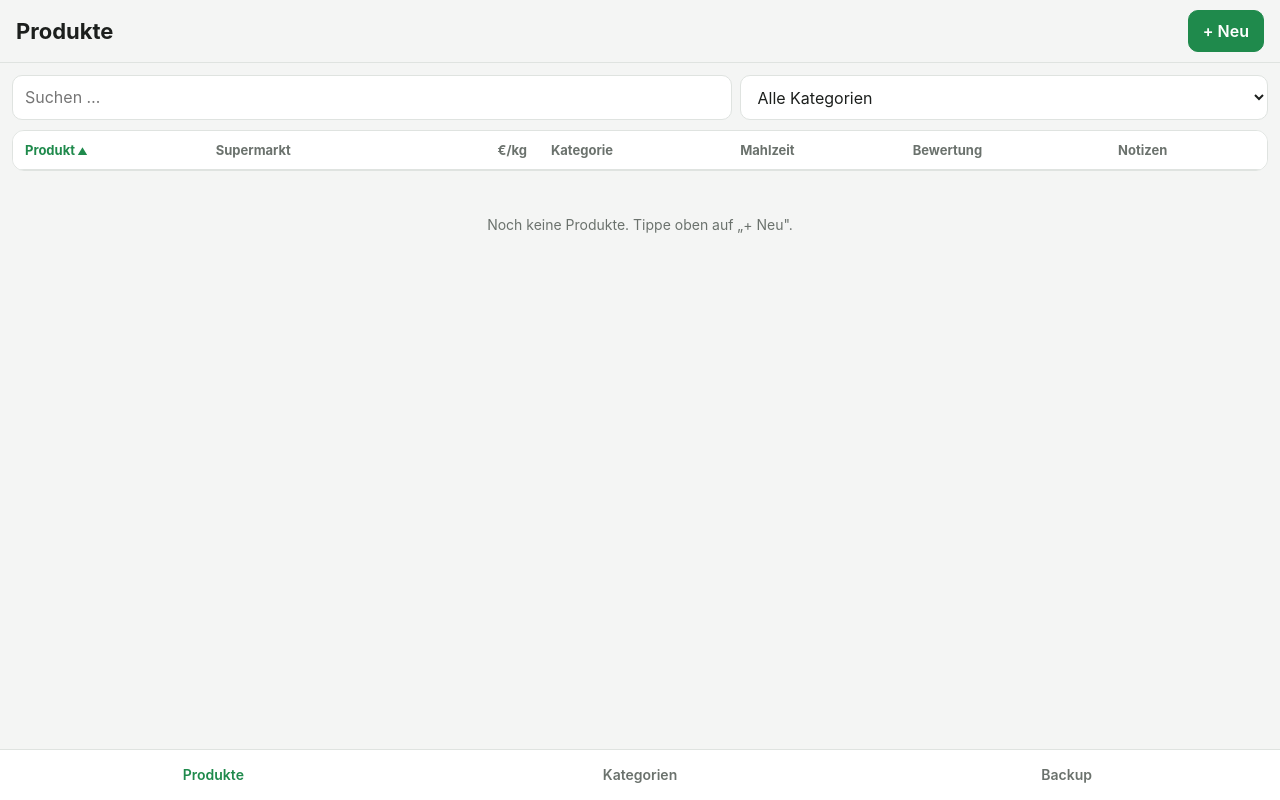
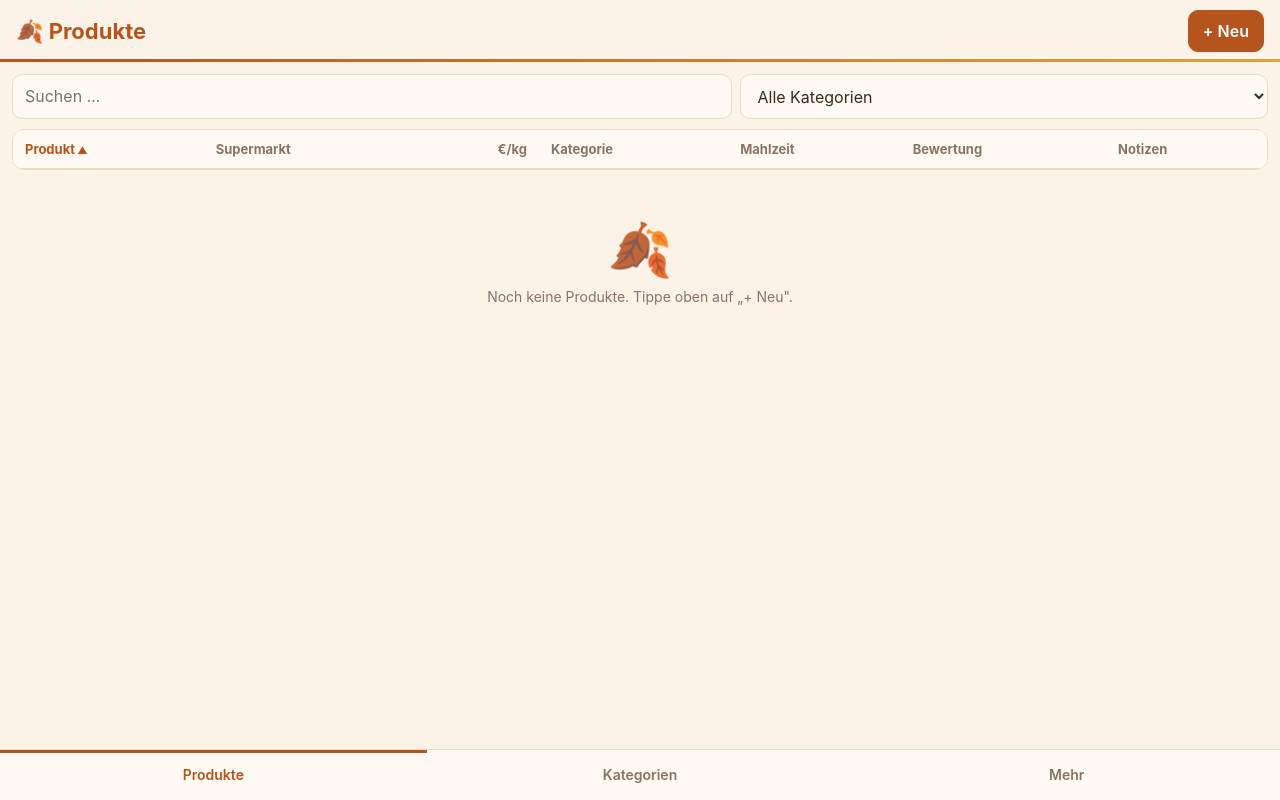
Before and after one commit to Mertikano/supermarkt, a plain HTML site: page index.html in a window 1280 px wide. Drawn offline with Linux system fonts and the light colour scheme.

Commit message:
Add files via upload

```diff
--- a/app.js
+++ b/app.js
@@ -193,7 +193,7 @@ function renderAll() {
 }
 
 /* ---------- Tabs ---------- */
-const titles = { products: "Produkte", categories: "Kategorien", backup: "Backup" };
+const titles = { products: "Produkte", categories: "Kategorien", backup: "Mehr" };
 document.querySelectorAll(".tabs button").forEach((b) => {
   b.onclick = () => {
     document.querySelectorAll(".tabs button").forEach((x) => x.classList.toggle("active", x === b));
@@ -375,6 +375,65 @@ $("importFile").onchange = async (e) => {
   }
 };
 
+
+/* ---------- Design nach Jahreszeit ---------- */
+const THEMES = {
+  fruehling:   { label: "Frühling",   emoji: "🌸" },
+  sommer:      { label: "Sommer",     emoji: "☀️" },
+  herbst:      { label: "Herbst",     emoji: "🍂" },
+  winter:      { label: "Winter",     emoji: "❄️" },
+  ostern:      { label: "Ostern",     emoji: "🐣" },
+  weihnachten: { label: "Weihnachten", emoji: "🎄" },
+};
+function easterSunday(y) { // Gaußsche Osterformel
+  const a = y % 19, b = Math.floor(y / 100), c = y % 100;
+  const d = Math.floor(b / 4), e = b % 4, f = Math.floor((b + 8) / 25);
+  const g = Math.floor((b - f + 1) / 3), h = (19 * a + b - d - g + 15) % 30;
+  const i = Math.floor(c / 4), k = c % 4, l = (32 + 2 * e + 2 * i - h - k) % 7;
+  const m = Math.floor((a + 11 * h + 22 * l) / 451);
+  const month = Math.floor((h + l - 7 * m + 114) / 31);
+  const day = ((h + l - 7 * m + 114) % 31) + 1;
+  return new Date(y, month - 1, day);
+}
+function autoTheme(now = new Date()) {
+  const y = now.getFullYear();
+  const today = new Date(y, now.getMonth(), now.getDate());
+  const e = easterSunday(y);
+  const from = new Date(e); from.setDate(e.getDate() - 14);  // 2 Wochen vor Ostern
+  const to = new Date(e); to.setDate(e.getDate() + 1);       // bis Ostermontag
+  if (today >= from && today <= to) return "ostern";
+  const md = (now.getMonth() + 1) * 100 + now.getDate();
+  if (md >= 1201 && md <= 1226) return "weihnachten";
+  if (md >= 1227 || md <= 320) return "winter";
+  if (md <= 620) return "fruehling";
+  if (md <= 922) return "sommer";
+  return "herbst";
+}
+function themePref() {
+  try { return localStorage.getItem("theme") || "auto"; } catch { return "auto"; }
+}
+function applyTheme() {
+  const pref = themePref();
+  const name = THEMES[pref] ? pref : autoTheme();
+  document.documentElement.dataset.theme = name;
+  $("themeEmoji").textContent = THEMES[name].emoji;
+  $("emptyEmoji").textContent = THEMES[name].emoji;
+  const bg = getComputedStyle(document.documentElement).getPropertyValue("--bg").trim();
+  const meta = document.querySelector('meta[name="theme-color"]');
+  if (meta && bg) meta.content = bg;
+  const sel = $("themeSel");
+  sel.innerHTML = `<option value="auto">Automatisch (jetzt: ${THEMES[autoTheme()].emoji} ${THEMES[autoTheme()].label})</option>` +
+    Object.entries(THEMES).map(([k, t]) => `<option value="${k}">${t.emoji} ${t.label}</option>`).join("");
+  sel.value = THEMES[pref] ? pref : "auto";
+}
+$("themeSel").onchange = (e) => {
+  try { localStorage.setItem("theme", e.target.value); } catch {}
+  applyTheme();
+};
+document.addEventListener("visibilitychange", () => { if (!document.hidden) applyTheme(); });
+window.matchMedia("(prefers-color-scheme: dark)").addEventListener("change", applyTheme);
+applyTheme();
+
 /* ---------- Start ---------- */
 (async function init() {
   db = await openDB();
--- a/index.html
+++ b/index.html
@@ -16,7 +16,7 @@
 <body>
 
 <header class="topbar">
-  <h1 id="title">Produkte</h1>
+  <h1><span id="themeEmoji"></span> <span id="title">Produkte</span></h1>
   <button id="addBtn" class="btn primary" aria-label="Neues Produkt">+ Neu</button>
 </header>
 
@@ -43,7 +43,7 @@
         <tbody id="tbody"></tbody>
       </table>
     </div>
-    <p id="empty" class="empty" hidden>Noch keine Produkte. Tippe oben auf „+ Neu".</p>
+    <p id="empty" class="empty" hidden><span id="emptyEmoji" class="big-emoji"></span><br>Noch keine Produkte. Tippe oben auf „+ Neu".</p>
     <p id="count" class="count"></p>
   </section>
 
@@ -56,6 +56,11 @@
 
   <!-- Backup -->
   <section id="view-backup" class="view" hidden>
+    <div class="card">
+      <h2>Design</h2>
+      <p>Das Design wechselt automatisch mit der Jahreszeit, an Ostern und an Weihnachten. Du kannst es aber auch fest einstellen.</p>
+      <select id="themeSel" aria-label="Design"></select>
+    </div>
     <div class="card">
       <h2>Backup</h2>
       <p>Alle Produkte, Kategorien und Bilder werden in einer einzelnen Datei gesichert. Speichere sie in iCloud Drive oder schicke sie dir selbst. Auf dem neuen Handy importierst du sie hier wieder.</p>
@@ -76,7 +81,7 @@
 <nav class="tabs">
   <button data-view="products" class="active">Produkte</button>
   <button data-view="categories">Kategorien</button>
-  <button data-view="backup">Backup</button>
+  <button data-view="backup">Mehr</button>
 </nav>
 
 <!-- Produkt-Dialog -->
--- a/style.css
+++ b/style.css
@@ -172,3 +172,35 @@ dialog::backdrop { background: rgba(0,0,0,.45); }
 th:first-child, td.name { position: sticky; left: 0; z-index: 2; background: var(--card); box-shadow: 1px 0 0 var(--line); }
 td.name { max-width: 190px; }
 td.name span { overflow: hidden; text-overflow: ellipsis; }
+
+/* ---------- Jahreszeiten-Designs ---------- */
+.topbar h1 { color: var(--accent); }
+.topbar { border-bottom: 0; }
+.topbar::after {
+  content: ""; position: absolute; left: 0; right: 0; bottom: 0; height: 3px;
+  background: linear-gradient(90deg, var(--accent), var(--accent2, var(--accent)));
+}
+.big-emoji { font-size: 52px; line-height: 1.4; }
+.tabs button.active { box-shadow: inset 0 3px 0 var(--accent); }
+
+/* Frühling: Kirschblüte */
+html[data-theme="fruehling"] { --bg:#fdf3f6; --card:#fff; --text:#3a2a31; --muted:#8a6f79; --line:#f3dbe3; --accent:#c8507a; --accent-text:#fff; --accent2:#7fbf8a; --star:#f2a900; }
+/* Sommer: Meer & Sonne */
+html[data-theme="sommer"] { --bg:#fff8e6; --card:#fff; --text:#2b2a24; --muted:#7d7658; --line:#f1e6c4; --accent:#0b7f96; --accent-text:#fff; --accent2:#f5b83d; --star:#f59e0b; }
+/* Herbst: Kürbis & Laub */
+html[data-theme="herbst"] { --bg:#fbf3e8; --card:#fffaf3; --text:#3b2a1e; --muted:#8a7360; --line:#ecd9c2; --accent:#b5541c; --accent-text:#fff; --accent2:#d9a441; --star:#e0a100; }
+/* Winter: Schnee & Eisblau */
+html[data-theme="winter"] { --bg:#eef3f9; --card:#fff; --text:#1f2a37; --muted:#6a7a8c; --line:#d3deec; --accent:#3b6ea5; --accent-text:#fff; --accent2:#a9c9ec; --star:#e8a800; }
+/* Ostern: Pastell */
+html[data-theme="ostern"] { --bg:#fffbea; --card:#fff; --text:#2f2a3a; --muted:#7d7390; --line:#eadff5; --accent:#7d5fb5; --accent-text:#fff; --accent2:#f2d46b; --star:#f2a900; }
+/* Weihnachten: Rot & Tannengrün */
+html[data-theme="weihnachten"] { --bg:#fbf3f0; --card:#fff; --text:#2a1f1f; --muted:#826b69; --line:#ecd5d0; --accent:#b3202a; --accent-text:#fff; --accent2:#1f7a4a; --star:#d4a017; }
+
+@media (prefers-color-scheme: dark) {
+  html[data-theme="fruehling"] { --bg:#1d1519; --card:#281d23; --text:#f6e9ee; --muted:#b79ca8; --line:#3b2a32; --accent:#f08cae; --accent-text:#2a0f1a; --accent2:#8fcf9a; }
+  html[data-theme="sommer"] { --bg:#11191c; --card:#192428; --text:#eef6f7; --muted:#9ab3b8; --line:#26373d; --accent:#3cc0d9; --accent-text:#04222a; --accent2:#f5b83d; }
+  html[data-theme="herbst"] { --bg:#1c1511; --card:#271d17; --text:#f6ebe0; --muted:#b59c88; --line:#3a2b21; --accent:#f0925a; --accent-text:#2b1204; --accent2:#d9a441; }
+  html[data-theme="winter"] { --bg:#10161d; --card:#19222c; --text:#e9f0f8; --muted:#93a4b8; --line:#273443; --accent:#7fb0e6; --accent-text:#08182a; --accent2:#b8d4f2; }
+  html[data-theme="ostern"] { --bg:#17141d; --card:#211c2a; --text:#f1ecf8; --muted:#a99cc0; --line:#332b40; --accent:#b79cf0; --accent-text:#180c33; --accent2:#f2d46b; }
+  html[data-theme="weihnachten"] { --bg:#1b1212; --card:#261918; --text:#f7ebe8; --muted:#b99b97; --line:#3b2827; --accent:#f06a6f; --accent-text:#2a0709; --accent2:#5fbf85; }
+}
--- a/sw.js
+++ b/sw.js
@@ -1,4 +1,4 @@
-const CACHE = "supermarkt-v2";
+const CACHE = "supermarkt-v3";
 const FILES = [
   "./", "index.html", "style.css", "app.js", "manifest.webmanifest",
   "icons/icon-192.png", "icons/icon-512.png", "icons/apple-touch-icon.png",
```
